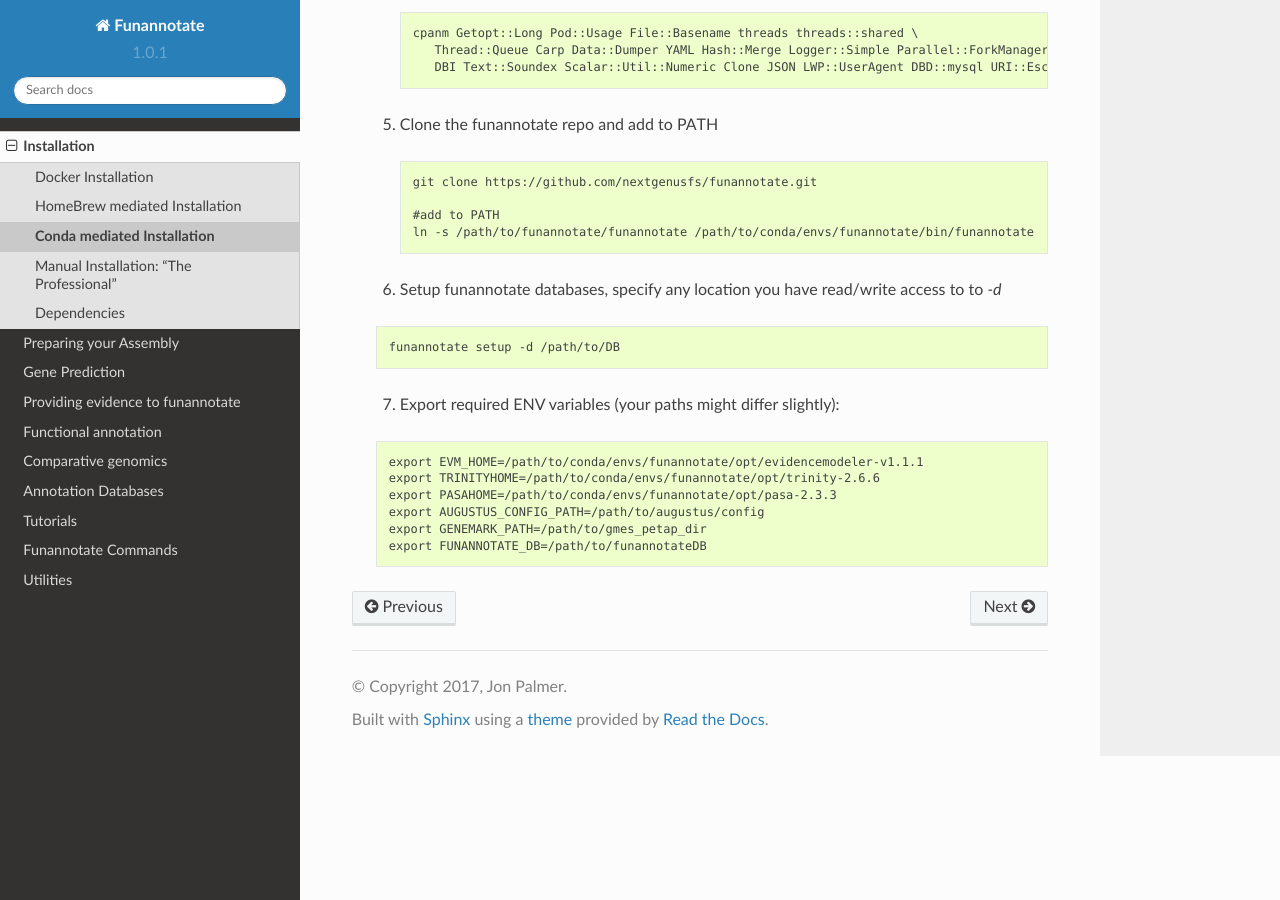
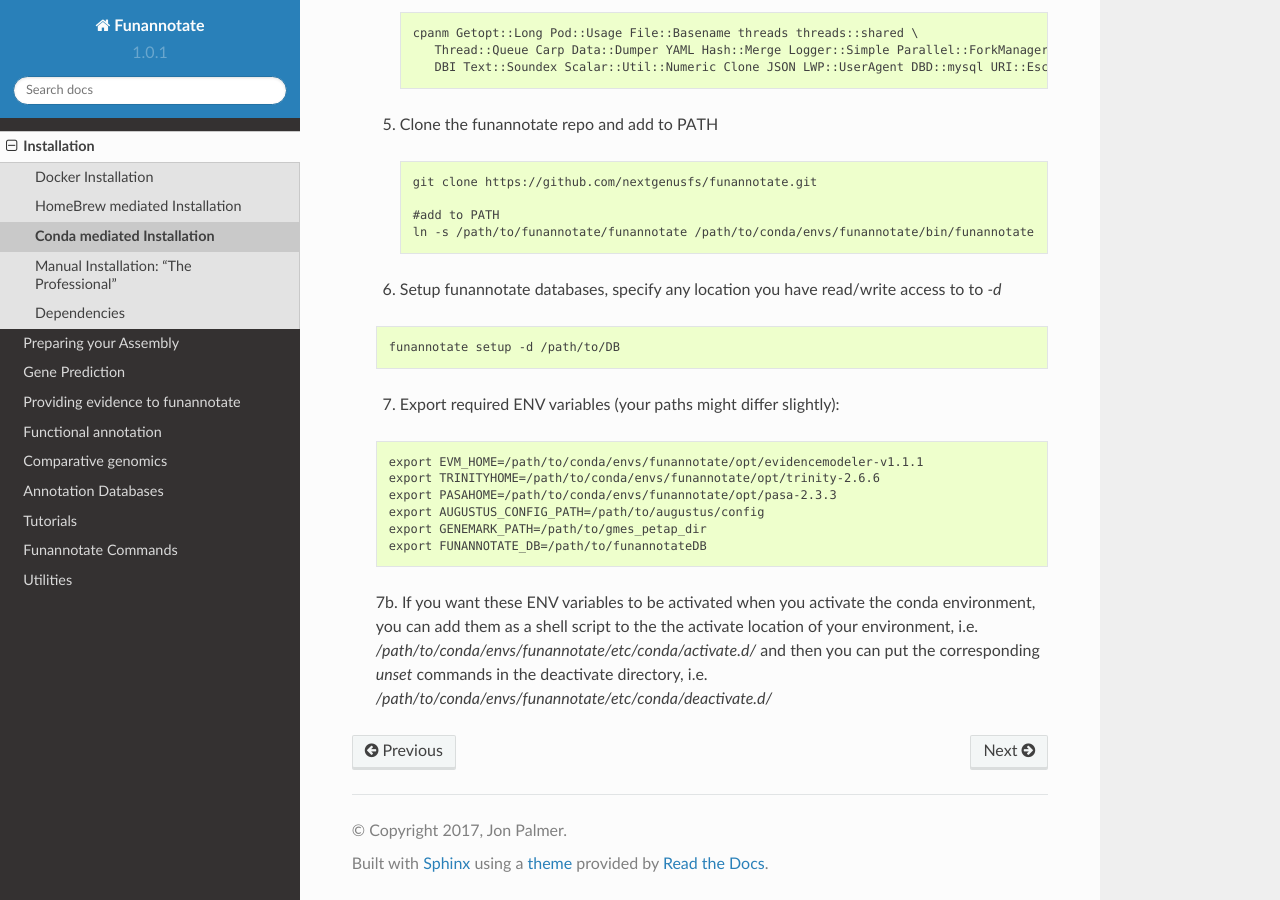
Before and after one commit to nextgenusfs/funannotate, a Sphinx documentation site: the page built from docs/conda.rst, in a window 1280 px wide and 900 px high, scrolled down 1284 px. Built offline with Sphinx 7.4.7 and the Read the Docs theme 2.0.0, drawn with Linux system fonts in a browser that asks for light colours; some of the changed text lies outside the part shown.

Commit message:
Update conda.rst

```diff
--- a/docs/conda.rst
+++ b/docs/conda.rst
@@ -35,7 +35,7 @@
     ln -s /path/to/conda/envs/funannotate/bin/fasta36 /path/to/conda/envs/funannotate/bin/fasta
 
 
-This will automatically install most of the dependencies.
+The above will automatically install most of the dependencies, below there are a few manual steps.
 
     1.  Download/install GeneMark-ES/ET: (gmes_petap.pl must be in PATH)
         http://exon.gatech.edu/GeneMark/license_download.cgi
@@ -98,3 +98,5 @@
         export AUGUSTUS_CONFIG_PATH=/path/to/augustus/config
         export GENEMARK_PATH=/path/to/gmes_petap_dir
         export FUNANNOTATE_DB=/path/to/funannotateDB
+
+    7b.  If you want these ENV variables to be activated when you activate the conda environment, you can add them as a shell script to the the activate location of your environment, i.e. `/path/to/conda/envs/funannotate/etc/conda/activate.d/` and then you can put the corresponding `unset` commands in the deactivate directory, i.e. `/path/to/conda/envs/funannotate/etc/conda/deactivate.d/`
```
